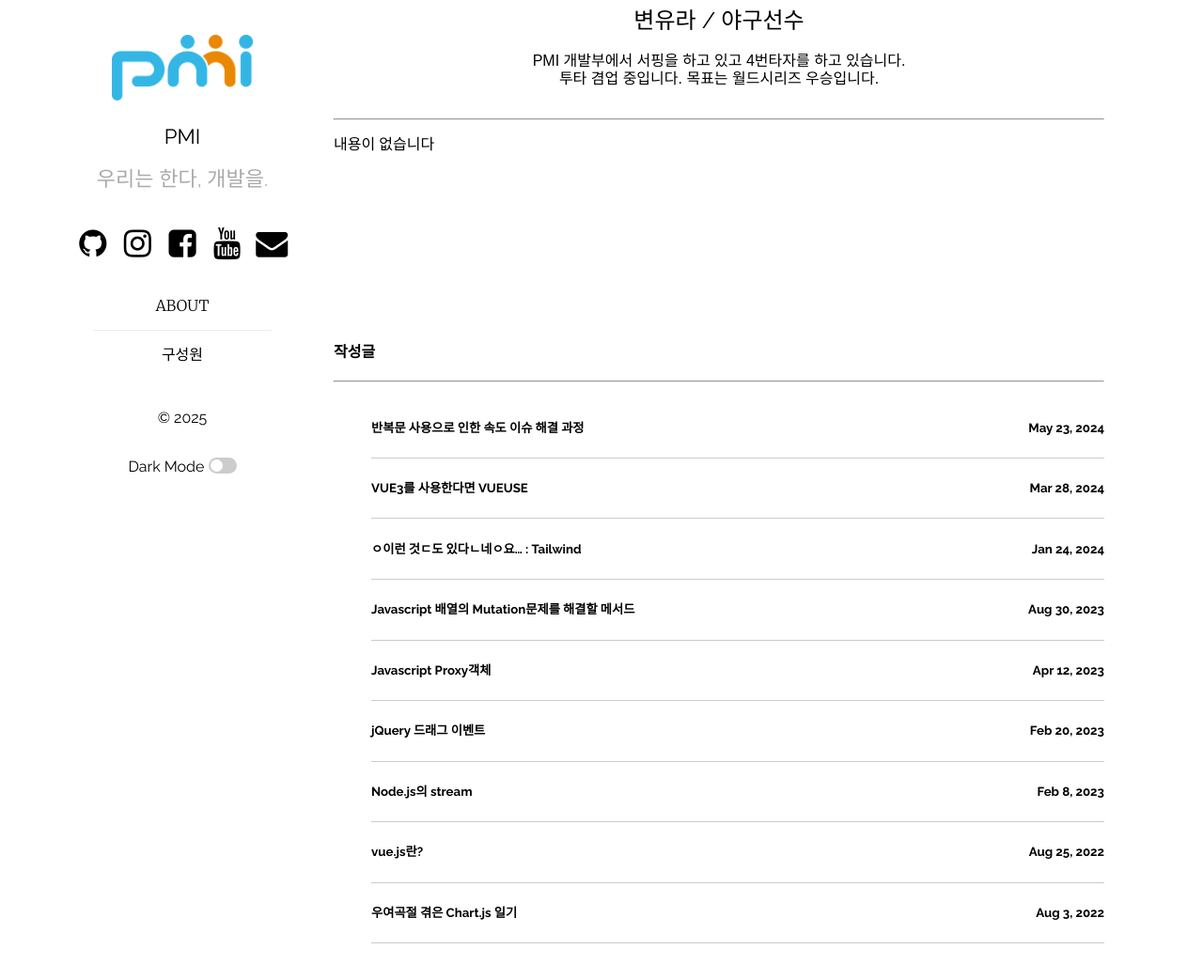
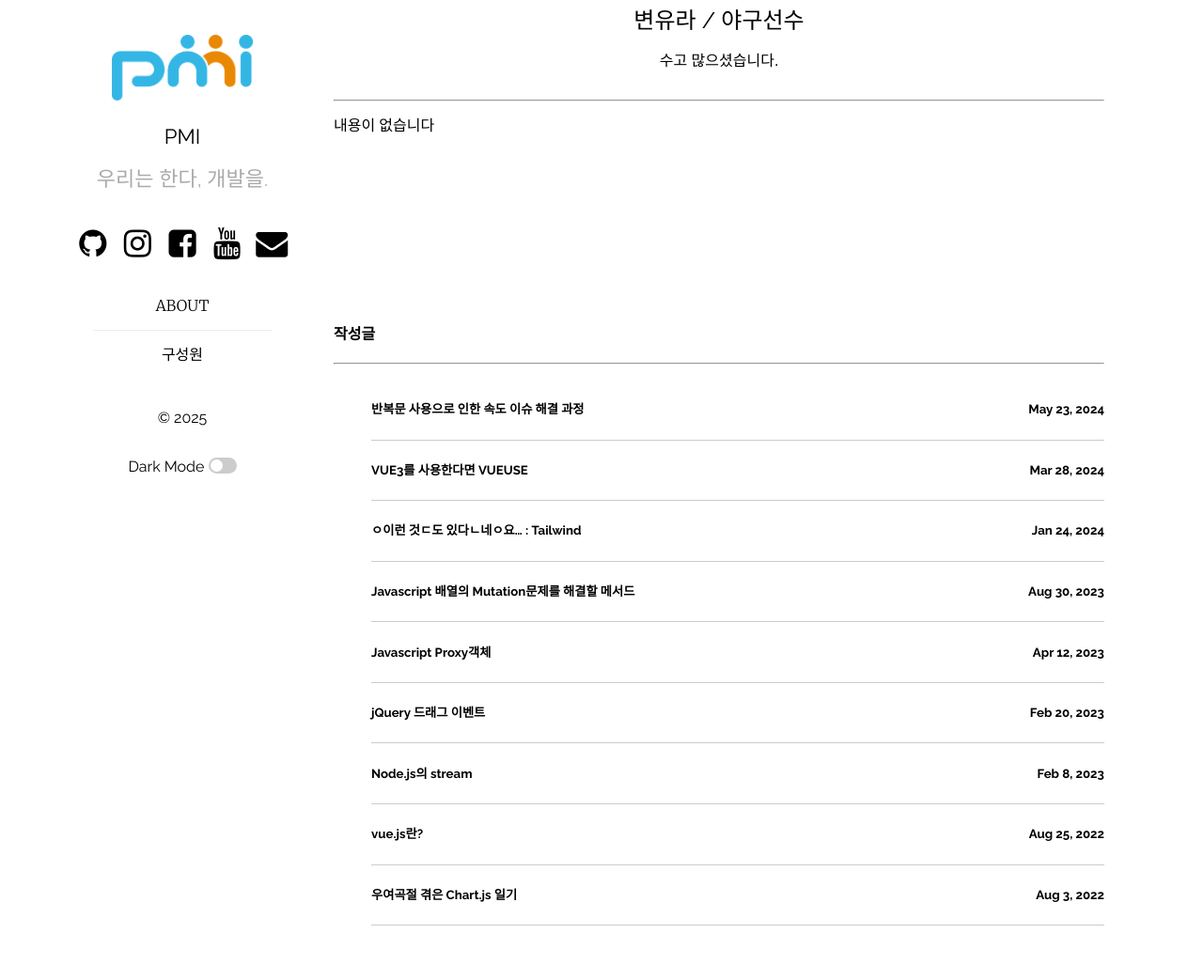
Before and after one commit to pmirnc-dev/pmirnc-dev.github.io, a Jekyll site: the page built from people/yrbyeon.md, in a window 1280 px wide and 1338 px high, cut to the strip 289-1332 px from the top of the window. Shown: the whole strip at 94% size. Built offline with Jekyll 4.4.1, drawn with Linux system fonts in a browser that asks for light colours.

Commit message:
feat(fix): 전다훈, 변유라 퇴사

```diff
--- a/_data/authors.yaml
+++ b/_data/authors.yaml
@@ -21,8 +21,7 @@ dhjeon:
     image: /assets/authors/dhjeon.png
     position: 요리사
     description: |-
-        PMI 개발부에서 요리를 하고 있습니다.
-        사시미를 잘씁니다. 회 떠 드릴까요?
+        수고 많으셨습니다.
     quit: true
 sh.kim:
     username: sh.kim
@@ -45,8 +44,8 @@ yrbyeon:
     image: /assets/authors/yrbyeon.png
     position: 야구선수
     description: |-
-        PMI 개발부에서 서핑을 하고 있고 4번타자를 하고 있습니다.
-        투타 겸업 중입니다. 목표는 월드시리즈 우승입니다.
+        수고 많으셨습니다.
+    quit: true
 ybcho:
     username: ybcho
     name: 조용빈
@@ -70,8 +69,7 @@ jseom:
     image: /assets/authors/jseom.png
     position: 컴퓨존 매니아
     description: |-
-        조직의 유일무이한 존재
-        제일 바쁩니다
+        수고 많으셨습니다.
     quit: true
 tkkim:
     username: tkkim
@@ -79,8 +77,7 @@ tkkim:
     image: /assets/authors/tkkim.png
     position: 점심 패스마스터
     description: |-
-        그림그리기, 노래듣기 좋아합니다. (노래 추천 환영합니다)
-        발전해나가는 개발자가 되겠습니다.
+        수고 많으셨습니다.
     quit: true
 ymshim:
     username: ymshim
```
